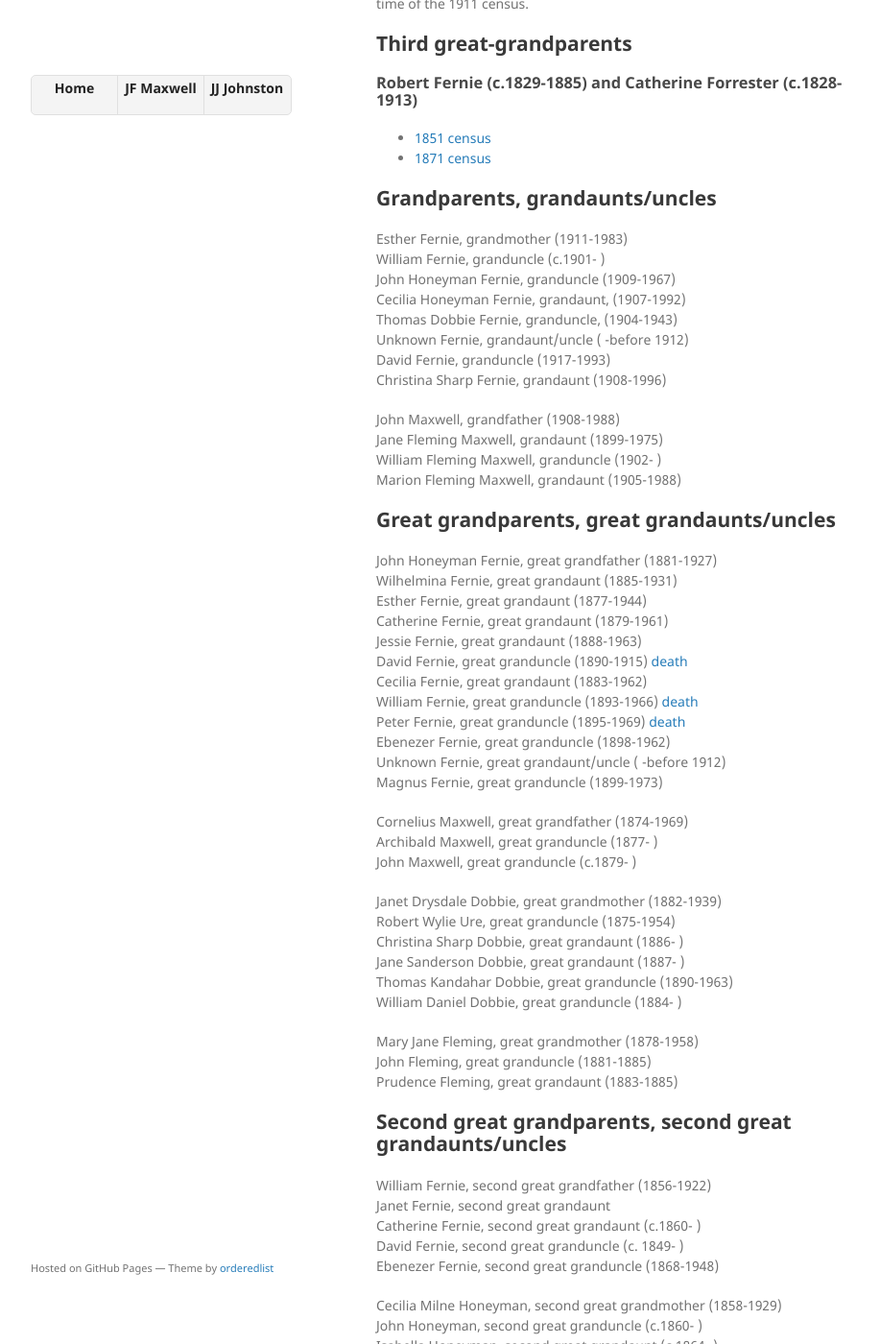
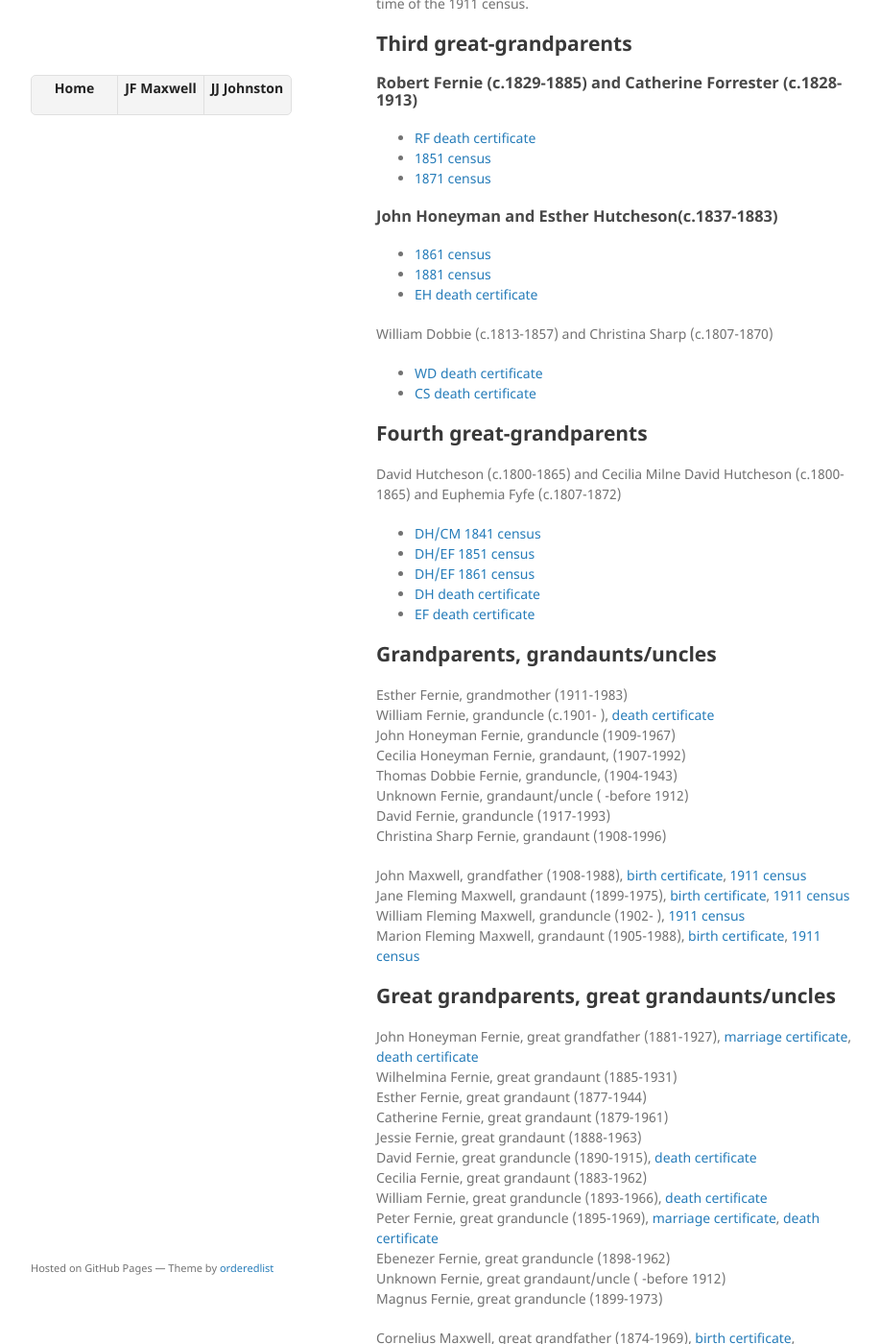
Before and after one commit to rfj1961/rfj1961.github.io, a Jekyll site: the page built from jfm1933.md, in a window 1280 px wide and 1400 px high, scrolled down 2166 px. Shown: the whole window at 96% size, without its empty margins (178-1095 px from the left). Built offline with Jekyll 4.4.1, drawn with Linux system fonts in a browser that asks for light colours; the repository's description, which GitHub fills in, is left out; some of the changed text lies outside the part shown.

Commit message:
final jfm side

```diff
--- a/jfm1933.md
+++ b/jfm1933.md
@@ -34,7 +34,7 @@ Many Fernies were born in Kinross 1900-1927. Likely more siblings in addition to
 Difficult to find in records due to alternate names ("Cornelius", "Corneilius", and "Neil"). 1881 census shows CM living with father and step-mother.
 
 ### John Honeyman Fernie (1881-1927) and Janet Drysdale Dobbie (1882-1939)
-- [Marriage certificate]()
+- [marriage certificate](1900_marriage_janet_dobbie_john_fernie.pdf)
 - [1911 census](1911_census_john_fernie_janet_dobbie.pdf)
 - [JHF birth certificate](1881_birth_john_honeyman_fernie.pdf)
 - [JHF death certificate](1927_death_john_fernie.jpg)
@@ -89,13 +89,38 @@ Several spelling variations of "Rosina"/"Rosann". JM remarried after the death o
 
 ### Robert Fernie (c.1829-1885) and Catherine Forrester (c.1828-1913)
 
+- [RF death certificate](1885_death_robert_fernie.pdf)
 - [1851 census](1851_census_robert_fernie_catherine_forrester.pdf)
 - [1871 census](1871_census_robert_fernie_catherine_forrester.pdf)
+
+### John Honeyman and Esther Hutcheson(c.1837-1883)
+
+- [1861 census](1861_census_john_honeyman_esther_hutcheson.pdf)
+- [1881 census](1881_census_john_honeyman_esther_hutcheson_part_1.pdf)
+- [EH death certificate](1883_death_esther_hutcheson.pdf)
+
+William Dobbie (c.1813-1857) and Christina Sharp (c.1807-1870)
+
+- [WD death certificate](1857_death_william_dobbie.pdf)
+- [CS death certificate](1870_death_christina_sharp.pdf)
+
+## Fourth great-grandparents
+
+David Hutcheson (c.1800-1865) and Cecilia Milne
+David Hutcheson (c.1800-1865) and Euphemia Fyfe (c.1807-1872)
+- [DH/CM 1841 census](1841_census_david_hutcheson_cecilia_milne.pdf)
+- [DH/EF 1851 census](1851_census_david_hutcheson_junior_remarried_eupemia.pdf)
+- [DH/EF 1861 census](1861_census_david_hutcheson_euphemia_joseph.pdf)
+- [DH death certificate](1865_death_david_hutcheson.pdf)
+- [EF death certificate](1872_death_euphemia_hutcheson.jpg)
+
+
+
 
 ## Grandparents, grandaunts/uncles
 
 Esther Fernie, grandmother (1911-1983)
-William Fernie, granduncle (c.1901- )
+William Fernie, granduncle (c.1901- ), [death certificate](1966_death_william_fernie.pdf)
 John Honeyman Fernie, granduncle (1909-1967)
 Cecilia Honeyman Fernie, grandaunt, (1907-1992)
 Thomas Dobbie Fernie, granduncle, (1904-1943)
@@ -103,67 +128,69 @@ Unknown Fernie, grandaunt/uncle ( -before 1912)
 David Fernie, granduncle (1917-1993)
 Christina Sharp Fernie, grandaunt (1908-1996)
 
-John Maxwell, grandfather (1908-1988)
-Jane Fleming Maxwell, grandaunt (1899-1975)
-William Fleming Maxwell, granduncle (1902- )
-Marion Fleming Maxwell, grandaunt (1905-1988)
+John Maxwell, grandfather (1908-1988), [birth certificate](1908_birth_john_maxwell.pdf), [1911 census](1911_census_john_maxwell.pdf)
+Jane Fleming Maxwell, grandaunt (1899-1975), [birth certificate](1889_birth_jane_fleming_maxwell.pdf), [1911 census](1911_census_john_maxwell.pdf)
+William Fleming Maxwell, granduncle (1902- ), [1911 census](1911_census_john_maxwell.pdf)
+Marion Fleming Maxwell, grandaunt (1905-1988), [birth certificate](1905_birth_marion_maxwell.pdf), [1911 census](1911_census_john_maxwell.pdf)
 
 ## Great grandparents, great grandaunts/uncles
 
-John Honeyman Fernie, great grandfather (1881-1927)
+John Honeyman Fernie, great grandfather (1881-1927), [marriage certificate](1900_marriage_janet_dobbie_john_fernie.pdf), [death certificate](1927_death_john_fernie.jpg)
 Wilhelmina Fernie, great grandaunt (1885-1931)
 Esther Fernie, great grandaunt (1877-1944)
 Catherine Fernie, great grandaunt (1879-1961)
 Jessie Fernie, great grandaunt (1888-1963)
-David Fernie, great granduncle (1890-1915) [death](1915_death_Lance_Corporal_David_Fernie_CWGC_Certificate.pdf)
+David Fernie, great granduncle (1890-1915), [death certificate](1915_death_Lance_Corporal_David_Fernie_CWGC_Certificate.pdf)
 Cecilia Fernie, great grandaunt (1883-1962)
-William Fernie, great granduncle (1893-1966) [death](1966_death_william_fernie.pdf)
-Peter Fernie, great granduncle (1895-1969) [death](1969_death_peter_fernie.pdf)
+William Fernie, great granduncle (1893-1966), [death certificate](1966_death_william_fernie.pdf)
+Peter Fernie, great granduncle (1895-1969), [marriage certificate](1918_marriage_peter_fernie_mary_wallace.pdf), [death certificate](1969_death_peter_fernie.pdf)
 Ebenezer Fernie, great granduncle (1898-1962)
 Unknown Fernie, great grandaunt/uncle ( -before 1912)
 Magnus Fernie, great granduncle (1899-1973)
 
-Cornelius Maxwell, great grandfather (1874-1969)
+Cornelius Maxwell, great grandfather (1874-1969), [birth certificate](1874_birth_cornelius_maxwell.pdf), [marriage certificate](1898_marriage_cornelius_maxwell_mary_jane_fleming.pdf), [1911 census](1911_census_john_maxwell.pdf), [death certificate](1969_death_cornelius_maxwell.pdf)
 Archibald Maxwell, great granduncle (1877- )
 John Maxwell, great granduncle (c.1879- )
 
-Janet Drysdale Dobbie, great grandmother (1882-1939)
+Janet Drysdale Dobbie, great grandmother (1882-1939), [birth certificate](1882_birth_janet_drysdale_dobbie.pdf), [marriage certificate](1900_marriage_janet_dobbie_john_fernie.pdf)
 Robert Wylie Ure, great granduncle (1875-1954)
 Christina Sharp Dobbie, great grandaunt (1886- )
 Jane Sanderson Dobbie, great grandaunt (1887- )
 Thomas Kandahar Dobbie, great granduncle (1890-1963)
 William Daniel Dobbie, great granduncle (1884- )
 
-Mary Jane Fleming, great grandmother (1878-1958)
+Mary Jane Fleming, great grandmother (1878-1958), [1881 census](1881_census_fleming_family.pdf), [marriage certificate](1898_marriage_cornelius_maxwell_mary_jane_fleming.pdf), [1911 census](1911_census_john_maxwell.pdf)
 John Fleming, great granduncle (1881-1885)
 Prudence Fleming, great grandaunt (1883-1885)
 
 ## Second great grandparents, second great grandaunts/uncles
 
-William Fernie, second great grandfather (1856-1922)
+William Fernie, second great grandfather (1856-1922), [birth certificate](1856_birth_william_fernie.pdf), [marriage  certificate](1875_marriage_william_fernie_cecilia_honeyman.pdf), [1881 census](1881_census_william_fernie_cecilia_honeyman.pdf), [1911 census](1911_census_cecilia_fernie.pdf), [death certificate](1922_death_wiliam_fernie.pdf)
 Janet Fernie, second great grandaunt
 Catherine Fernie, second great grandaunt (c.1860- )
 David Fernie, second great granduncle (c. 1849- )
 Ebenezer Fernie, second great granduncle (1868-1948)
 
-Cecilia Milne Honeyman, second great grandmother (1858-1929)
+Cecilia Milne Honeyman, second great grandmother (1858-1929), [birth certificate](1858_birth_cecilia_milne_honeyman.pdf), [marriage  certificate](1875_marriage_william_fernie_cecilia_honeyman.pdf), [1881 census](1881_census_william_fernie_cecilia_honeyman.pdf), [1911 census](1911_census_cecilia_fernie.pdf), [death certificate](1929_death_cecilia_milne_honeyman.pdf)
 John Honeyman, second great granduncle (c.1860- )
 Isabella Honeyman, second great grandaunt (c.1864- )
 William Honeyman, second great granduncle (c.1866- )
 Ann Honeyman, second great grandaunt (c.1868- )
 Peter Honeyman, second great granduncle (c.1876- )
 
-John Maxwell, second great grandfather (c.1850-1930)
+John Maxwell, second great grandfather (c.1850-1930), [marriage certificate](1873_marriage_john_maxwell_rosina_rea.pdf)
 Christina Maxwell, second great grandaunt (c.1849- )
 Margaret Maxwell, second great grandaunt (1857- )
 
-Rosina Rea, second great grandmother (c.1852-1875)
+Rosina Rea, second great grandmother (c.1852-1875), [marriage certificate](1873_marriage_john_maxwell_rosina_rea.pdf), [death certificate](1875_death_rosann_maxwell.pdf)
 
 Martha Delaney, second great stepgrandmother (c.1854-1920)
 
-Janet Wylie, second great grandmother (c.1854-1893)
+Janet Wylie, second great grandmother (c.1854-1893), [marriage certificate](1881_marriage_thomas_dobbie_janet_wylie.pdf), [death certificate](1893_death_janet_wylie.pdf)
+Thomas Dobbie, second great grandfather (between 1840 and 1847-1904), [marriage certificate](1881_marriage_thomas_dobbie_janet_wylie.pdf)
 
-Thomas Dobbie, second great grandfather (between 1840 and 1847-1904)
+William James Fleming, second great grandfather (c.1856-1932), [1881 census](1881_census_fleming_family.pdf), [death certificate](1932_death_william_james_fleming.pdf)
+Jane Deacon, second great grandmother (c.1858-1925), [1881 census](1881_census_fleming_family.pdf), [marriage certificate](1877_marriage_william_fleming_jane_deacon.pdf), [death certificate](1925_death_jane_deacon.pdf)
 
 ## Third great grandparents, third great grandaunts/uncles
 
@@ -180,21 +207,21 @@ Mary Ann Morrison, third great grandfather
 John Fleming, third great grandfather
 
 Catherine Forrester, third great grandmother (c.1828-1913)
-Robert Fernie, third great grandfather (c.1829-1885)
+Robert Fernie, third great grandfather (c.1829-1885), [death certificate](1885_death_robert_fernie.pdf)
 
-William Dobbie, third great grandfather (c.1813-1857)
-Christina Sharp, third great grandmother (c.1807-1870)
+William Dobbie, third great grandfather (c.1813-1857), [death certificate](1857_death_william_dobbie.pdf)
+Christina Sharp, third great grandmother (c.1807-1870), [death certificate](1870_death_christina_sharp.pdf)
 
 Robert Wylie, third great grandfather
 Janet Drysdale, third great grandmother
 
-Esther Hutcheson, third great grandmother (c.1837-1883)
-Isabella Hutcheson, third great grandaunt (c.1825- )
-David Hutcheson, third great granduncle (c.1830- )
-Cecilia Hutcheson, third great grandaunt (c.1838- )
+Esther Hutcheson, third great grandmother (c.1837-1883), [1841 census](1841_census_david_hutcheson_cecilia_milne.pdf), [1851 census](1851_census_david_hutcheson_senior_esther_hutcheson.pdf), [1861 census](1861_census_john_honeyman_esther_hutcheson.pdf), [1881 census](1881_census_john_honeyman_esther_hutcheson_part_1.pdf), [death certificate](1883_death_esther_hutcheson.pdf)
+Isabella Hutcheson, third great grandaunt (c.1825- ), [1841 census](1841_census_david_hutcheson_cecilia_milne.pdf)
+David Hutcheson, third great granduncle (c.1830- ), [1841 census](1841_census_david_hutcheson_cecilia_milne.pdf)
+Cecilia Hutcheson, third great grandaunt (c.1838- ), [1841 census](1841_census_david_hutcheson_cecilia_milne.pdf), [1851 census](1851_census_david_hutcheson_junior_remarried_eupemia.pdf)
 Joseph Hutcheson, third great granduncle
 
-John Honeyman, third great grandfather
+John Honeyman, third great grandfather, [1861 census](1861_census_john_honeyman_esther_hutcheson.pdf), [1881 census](1881_census_john_honeyman_esther_hutcheson_part_1.pdf)
 
 ## Fourth great grandparents
 
@@ -207,14 +234,14 @@ Christina Donaldson
 Alexander Sharp
 Christina Ross
 
-Cecilia Milne
-David Hutcheson (c.1800-1865)
-Euphemia Fyfe, fourth great stepgrandmother (c.1807-1872)
+Cecilia Milne, [1841 census](1841_census_david_hutcheson_cecilia_milne.pdf)
+David Hutcheson (c.1800-1865), [1841 census](1841_census_david_hutcheson_cecilia_milne.pdf), [1851 census](1851_census_david_hutcheson_junior_remarried_eupemia.pdf), [1861 census](1861_census_david_hutcheson_euphemia_joseph.pdf), [death certificate](1865_death_david_hutcheson.pdf)
+Euphemia Fyfe, fourth great stepgrandmother (c.1807-1872), [1851 census](1851_census_david_hutcheson_junior_remarried_eupemia.pdf), [1861 census](1861_census_david_hutcheson_euphemia_joseph.pdf), [death certificate](1872_death_euphemia_hutcheson.jpg)
 
 ## Fifth great grandparents
 
 Esther Morton (c.1780- )
-David Hutcheson (c.1770-1856) [death](1856_death_david_hutcheson_senior.pdf)
+David Hutcheson (c.1770-1856), [1841 census](1841_census_david_hutcheson_senior.pdf), [death certificate](1856_death_david_hutcheson_senior.pdf), [1851 census](1851_census_david_hutcheson_senior_esther_hutcheson.pdf), [death certificate](1856_death_david_hutcheson_senior.pdf)
 
 ## Sixth great grandparents
 
```
Also changed, not shown: 1872_death_euphemia_hutcheson.jpg (added), 15 other files.
